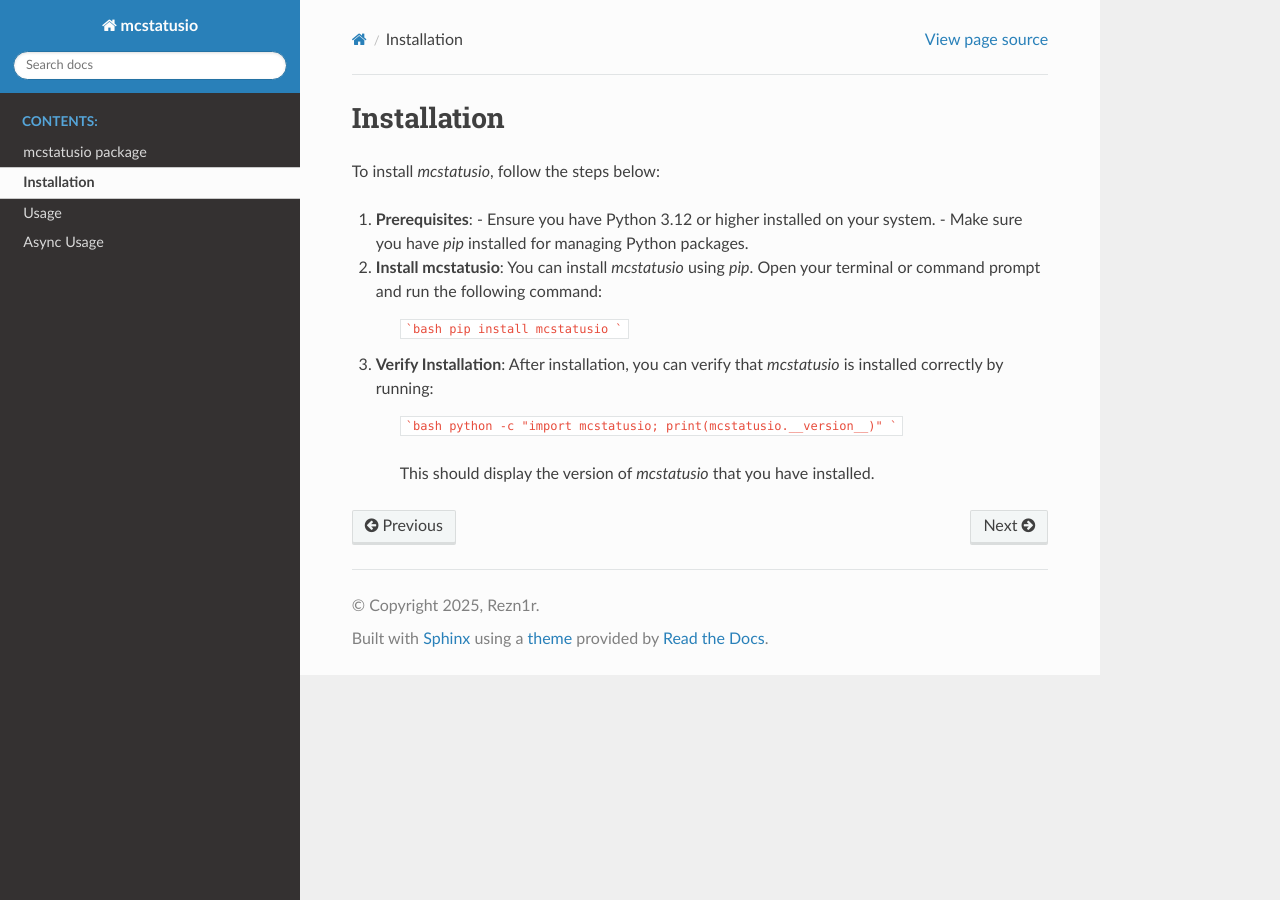
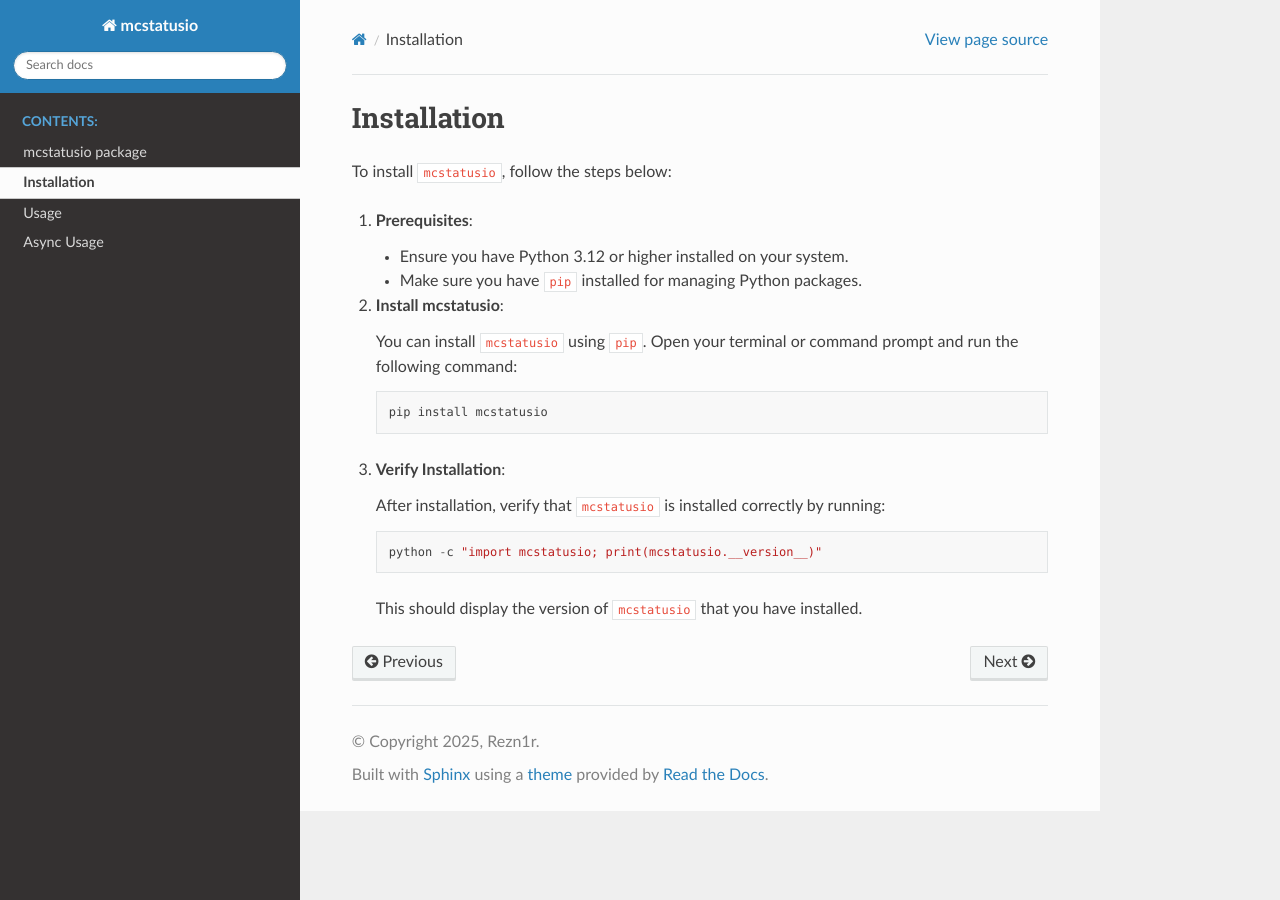
Before and after one commit to rzn1r/mcstatusio, a Sphinx documentation site: the page built from docs/installation.rst, in a window 1280 px wide. Built offline with Sphinx 7.4.7 and the Read the Docs theme 3.1.0, drawn with Linux system fonts in a browser that asks for light colours.

Commit message:
fix: changed codeblocks

````diff
--- a/docs/installation.rst
+++ b/docs/installation.rst
@@ -1,24 +1,23 @@
 Installation
 ============
 
-To install `mcstatusio`, follow the steps below:
+To install ``mcstatusio``, follow the steps below:
 
 1. **Prerequisites**:
+
    - Ensure you have Python 3.12 or higher installed on your system.
-   - Make sure you have `pip` installed for managing Python packages.
+   - Make sure you have ``pip`` installed for managing Python packages.
 
 2. **Install mcstatusio**:
-   You can install `mcstatusio` using `pip`. Open your terminal or command prompt and run the following command:
 
-    ```bash
-    pip install mcstatusio
-    ```
+   You can install ``mcstatusio`` using ``pip``. Open your terminal or command prompt and run the following command::
+
+       pip install mcstatusio
 
 3. **Verify Installation**:
-   After installation, you can verify that `mcstatusio` is installed correctly by running:
 
-    ```bash
-    python -c "import mcstatusio; print(mcstatusio.__version__)"
-    ```
+   After installation, verify that ``mcstatusio`` is installed correctly by running::
 
-    This should display the version of `mcstatusio` that you have installed.
+       python -c "import mcstatusio; print(mcstatusio.__version__)"
+
+   This should display the version of ``mcstatusio`` that you have installed.
````
